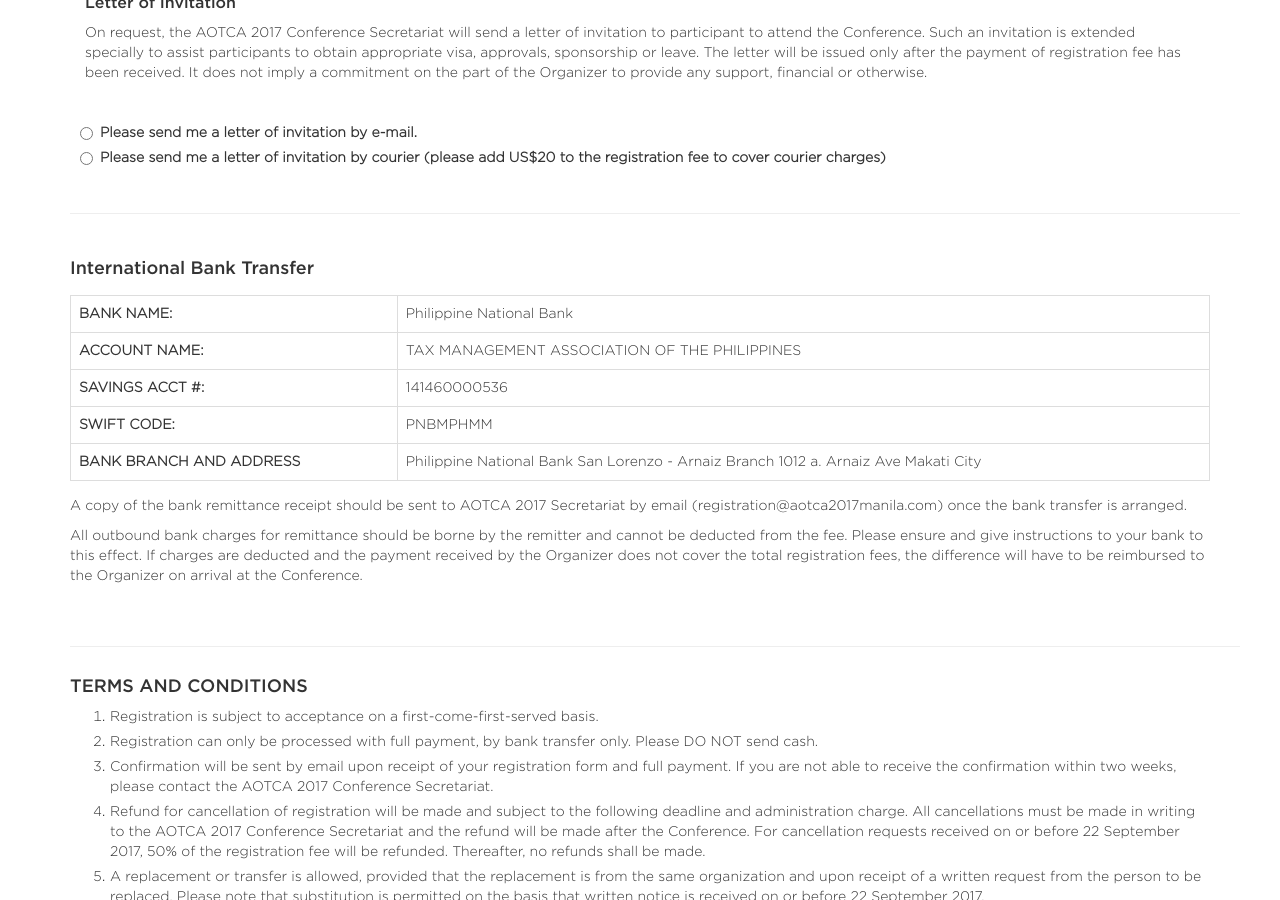
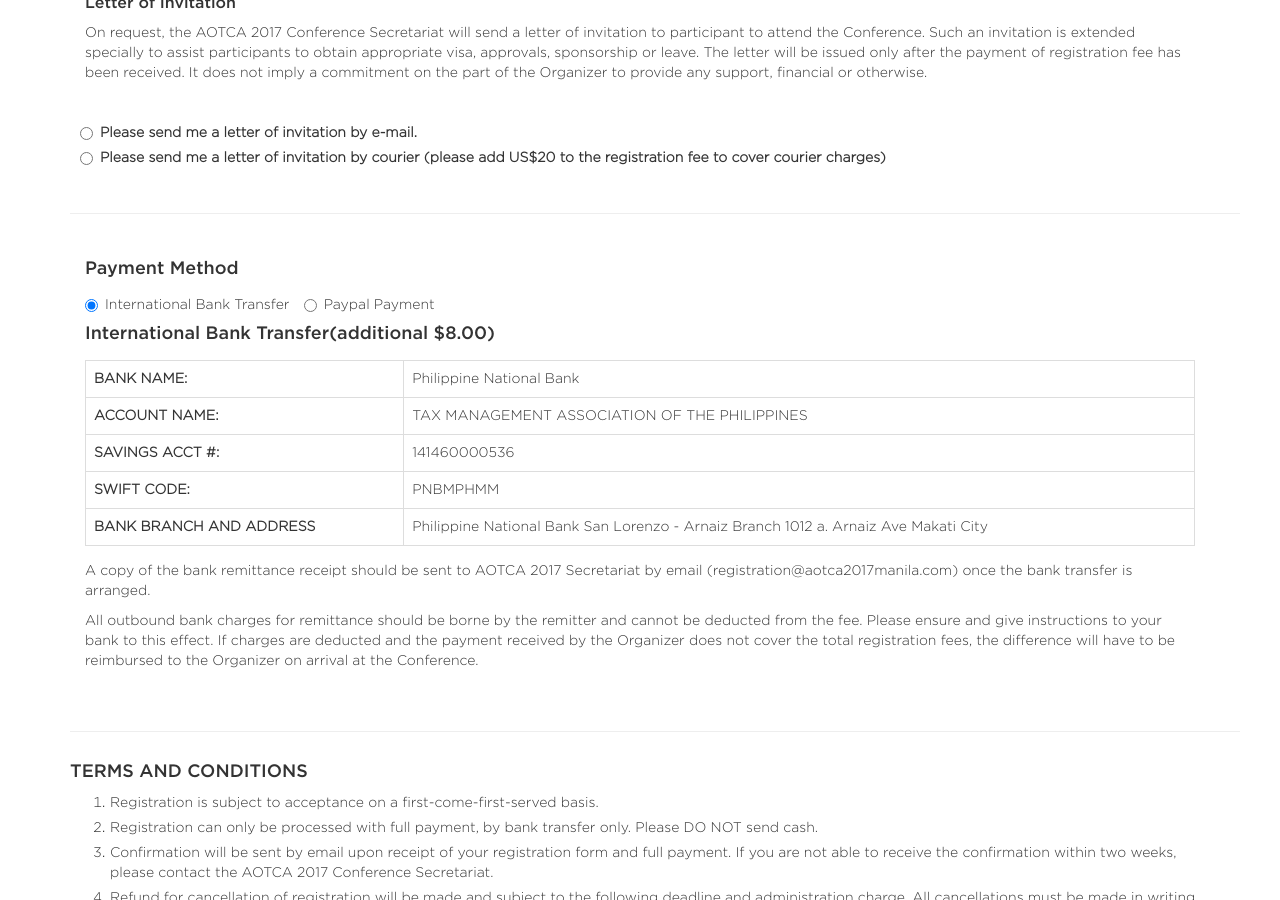
Before and after one commit to aotca2017/aotca2017international, a Jekyll site: the page built from index.html, in a window 1280 px wide and 900 px high, scrolled down 1924 px. Built offline with Jekyll 4.4.1, drawn with Linux system fonts in a browser that asks for light colours.

Commit message:
Add paypal payment option

```diff
--- a/_includes/content.html
+++ b/_includes/content.html
@@ -243,7 +243,41 @@
         <hr class="hr col-md-12 clearfix"/>
 
         <div class="bank-detail">
-            <h4 class="text-medium">International Bank Transfer</h4>
+            <div class="col-md-12 payment-radio clearfix" >
+                <h4 class="form-header text-medium">Payment Method</h4>
+                <label class="radio-inline">
+                    <input class="paymentRadio" type="radio" name="entry.1146092643" value="bank-deposit" checked="checked" required>International Bank Transfer
+                </label>
+                <label class="radio-inline">
+                    <input class="paymentRadio" type="radio" name="entry.1146092643" value="paypal-payment">Paypal Payment
+                </label>
+            </div>
+
+            <div id="paypal-payment" class="payment-choice col-md-12" style="display: none">
+                <div class="col-md-12">
+                    <h4 class="text-medium">Paypal Payment(additional $15.00)</h4>
+
+                    <table style="float: left;" border="0" cellpadding="10" cellspacing="0" align="center">
+                        <tr>
+                            <td align="center"></td>
+                        </tr>
+                        <tr>
+                            <td align="center">
+                                <a href="#" id="paypalButton" title="How PayPal Works">
+                                    <img src="https://www.paypalobjects.com/webstatic/en_US/i/buttons/checkout-logo-medium.png" alt="Check out with PayPal" />
+                                </a>
+                            </td>
+                        </tr>
+                    </table><!-- PayPal Logo -->
+                </div>
+                <div class="form-item clearfix  col-md-6">
+                    <span class="content-title paypal-text">After PayPal payment, go back to this page and copy the <b class="text-medium">"PayPal receipt number"</b> and paste it below.</span>
+                    <input class="content-input form-control paypal-input" name="entry.723987020" id="entry.723987020" autocomplete="off" type="text" value="" aria-invalid="false">
+                </div>
+            </div>
+
+            <div id="bank-deposit" class="payment-choice col-md-12">
+                <h4 class="text-medium">International Bank Transfer(additional $8.00)</h4>
                 <table class="table table-bordered table-content">
                     <tbody>
                     <tr>
@@ -271,6 +305,7 @@
                 <p class="description">A copy of the bank remittance receipt should be sent to AOTCA 2017 Secretariat by email (registration@aotca2017manila.com) once the bank transfer is arranged.</p>
                 <p class="description">All outbound bank charges for remittance should be borne by the remitter and cannot be deducted from the fee.  Please ensure and give instructions to your bank to this effect.  If charges are deducted and the payment received by the Organizer does not cover the total registration fees, the difference will have to be reimbursed to the Organizer on arrival at the Conference.
                 </p>
+            </div>
         </div>
 
         <hr class="hr col-md-12 clearfix"/>
@@ -300,4 +335,17 @@
             <button data-toggle="modal" type="submit" id="ss-submit" class="submit-button stylized-header">SUBMIT YOUR REGISTRATION</button>
         </div>
     </form>
+
+    <form id="paypal-form" action="https://www.paypal.com/cgi-bin/webscr" method="post" hidden target="_blank">
+        <input type="hidden" name="cmd" value="_cart">
+        <input type="hidden" name="upload" value="1">
+        <input type="hidden" name="business" value="aotca2017@gmail.com">
+        <input type="hidden" name="item_name_1" value="AOTCA2017Manila Fee">
+        <input type="hidden" name="amount_1" value="">
+        <input type="hidden" name="currency_code" value="USD">
+        <input type="hidden" name="no_shipping" value="1">
+        <input type="hidden" name="bn" value="PP-BuyNowBF:btn_buynowCC_LG.gif:NonHostedGuest">
+        <input type="image" src="https://www.paypalobjects.com/en_US/i/btn/btn_buynowCC_LG.gif" border="0" name="submit" alt="PayPal - The safer, easier way to pay online!">
+        <img alt="" border="0" src="https://www.paypalobjects.com/en_US/i/scr/pixel.gif" width="1" height="1">
+    </form>
 </div>
```
Lines whose indentation alone changed are shown as unchanged.
